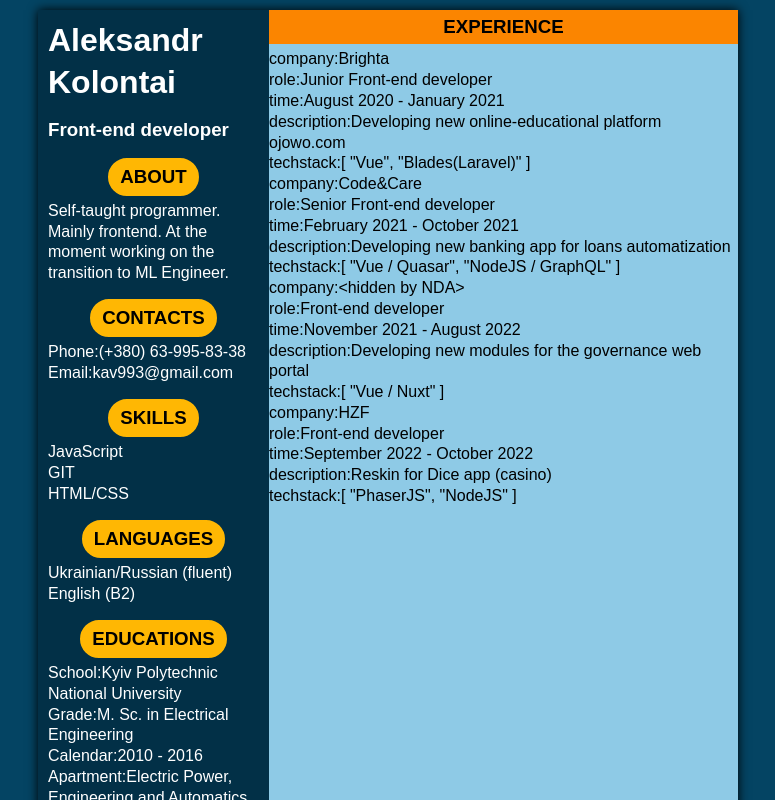
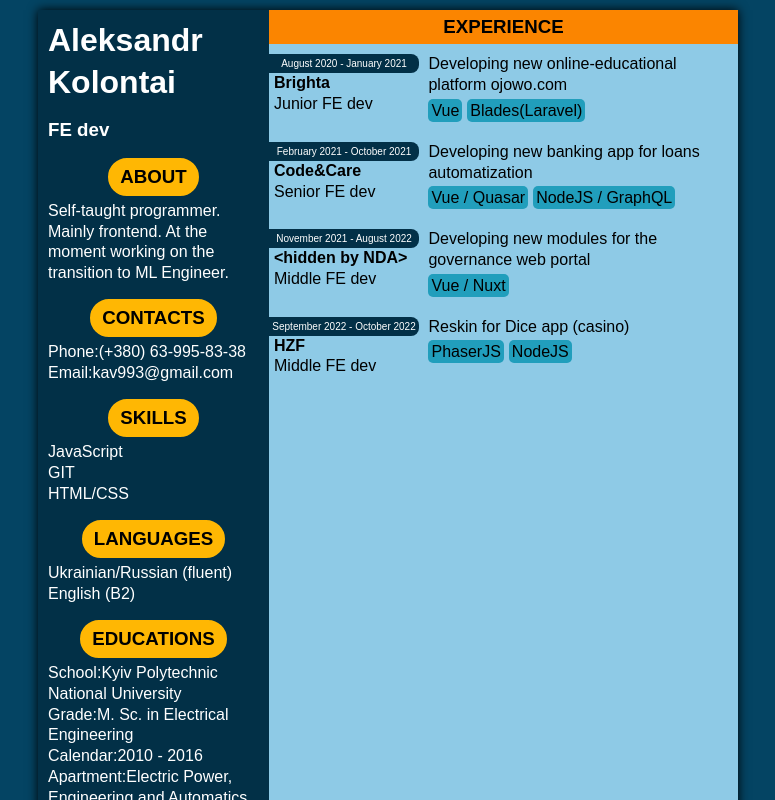
Before and after one commit to JollyR0ger42/portfolio, a Nuxt app: page / in a window 1280 px wide. Shown: the top 800 px of the page, without its empty margins (252-1027 px from the left). Built offline with nearby package versions, Linux system fonts and the light colour scheme.

Commit message:
add experience

```diff
--- a/app.vue
+++ b/app.vue
@@ -88,35 +88,15 @@
         </div>
       </div>
       <div class="app__container__right">
-        <div class="app__container__expirience__wrapper">
+        <div class="app__container__experience__wrapper">
           <!-- EXPERIENCE -->
           <h3 class="app__subtitle2">Experience</h3>
-          <div
+          <BlockExperience
             v-for="(experience, idx) in summary.experience"
             :key="idx"
-            class="app__container__expirience"
-          >
-            <div>
-              <span>company:</span>
-              <span>{{experience.company}}</span>
-            </div>
-            <div>
-              <span>role:</span>
-              <span>{{experience.role}}</span>
-            </div>
-            <div>
-              <span>time:</span>
-              <span>{{experience.time}}</span>
-            </div>
-            <div>
-              <span>description:</span>
-              <span>{{experience.description}}</span>
-            </div>
-            <div>
-              <span>techstack:</span>
-              <span>{{experience.techstack}}</span>
-            </div>
-          </div>
+            class="app__container__experience"
+            :experience="experience"
+          />
         </div>
       </div>
     </div>
@@ -128,7 +108,7 @@
 import summary from '~/assets/summary.json'
 </script>
 
-<style lang="scss">
+<style lang="scss" scoped>
 .column {
   display: flex;
   flex-direction: column;
--- a/assets/summary.json
+++ b/assets/summary.json
@@ -1,6 +1,6 @@
 {
   "name": "Aleksandr Kolontai",
-  "position": "Front-end developer",
+  "position": "FE dev",
   "contacts": {
     "phone": "(+380) 63-995-83-38",
     "mail": "kav993@gmail.com"
@@ -23,28 +23,28 @@
   "experience": [
     {
       "company": "Brighta",
-      "role": "Junior Front-end developer",
+      "role": "Junior FE dev",
       "time": "August 2020 - January 2021",
       "description": "Developing new online-educational platform ojowo.com",
       "techstack": ["Vue", "Blades(Laravel)"]
     },
     {
       "company": "Code&Care",
-      "role": "Senior Front-end developer",
+      "role": "Senior FE dev",
       "time": "February 2021 - October 2021",
       "description": "Developing new banking app for loans automatization",
       "techstack": ["Vue / Quasar", "NodeJS / GraphQL"]
     },
     {
       "company": "<hidden by NDA>",
-      "role": "Front-end developer",
+      "role": "Middle FE dev",
       "time": "November 2021 - August 2022",
       "description": "Developing new modules for the governance web portal",
       "techstack": ["Vue / Nuxt"]
     },
     {
       "company": "HZF",
-      "role": "Front-end developer",
+      "role": "Middle FE dev",
       "time": "September 2022 - October 2022",
       "description": "Reskin for Dice app (casino)",
       "techstack": ["PhaserJS", "NodeJS"]
--- /dev/null
+++ b/components/BlockExperience.vue
@@ -0,0 +1,72 @@
+<template>
+  <div class="block-exp">
+    <div class="block-exp__left">
+      <p class="block-exp__time">{{experience.time}}</p>
+      <p class="block-exp__company">{{experience.company}}</p>
+      <p>{{experience.role}}</p>
+    </div>
+    <div class="block-exp__right">
+      <p class="block-exp__descr">{{experience.description}}</p>
+      <div>
+        <span
+          v-for="(tech, idx) in experience.techstack"
+          :key="idx"
+          class="block-exp__tech"
+        >
+          {{tech}}
+        </span>
+      </div>
+    </div>
+  </div>
+</template>
+
+<script setup>
+defineProps({experience: Object})
+</script>
+
+<style lang="scss" scoped>
+.block-exp {
+  width: 100%;
+  display: flex;
+  justify-content: space-between;
+  padding: 5px 0;
+  margin-bottom: 10px;
+
+  &__descr {
+    margin-bottom: 5px;
+  }
+
+  &__tech {
+    background-color: var(--blue);
+    padding: 3px;
+    border-radius: 5px;
+
+    &:not(:last-child) {
+      margin-right: 5px;
+    }
+  }
+
+  &__time {
+    font-size: 10px;
+    text-align: center;
+    background-color: var(--dark-blue);
+    color: #fff;
+    margin-left: -5px;
+    padding: 3px;
+    border-radius: 0 8px 8px 0;
+  }
+
+  &__company {
+    font-weight: bold;
+  }
+
+  &__left {
+    width: 32%;
+    padding-left: 5px;
+  }
+
+  &__right {
+    width: 66%;
+  }
+}
+</style>
```
